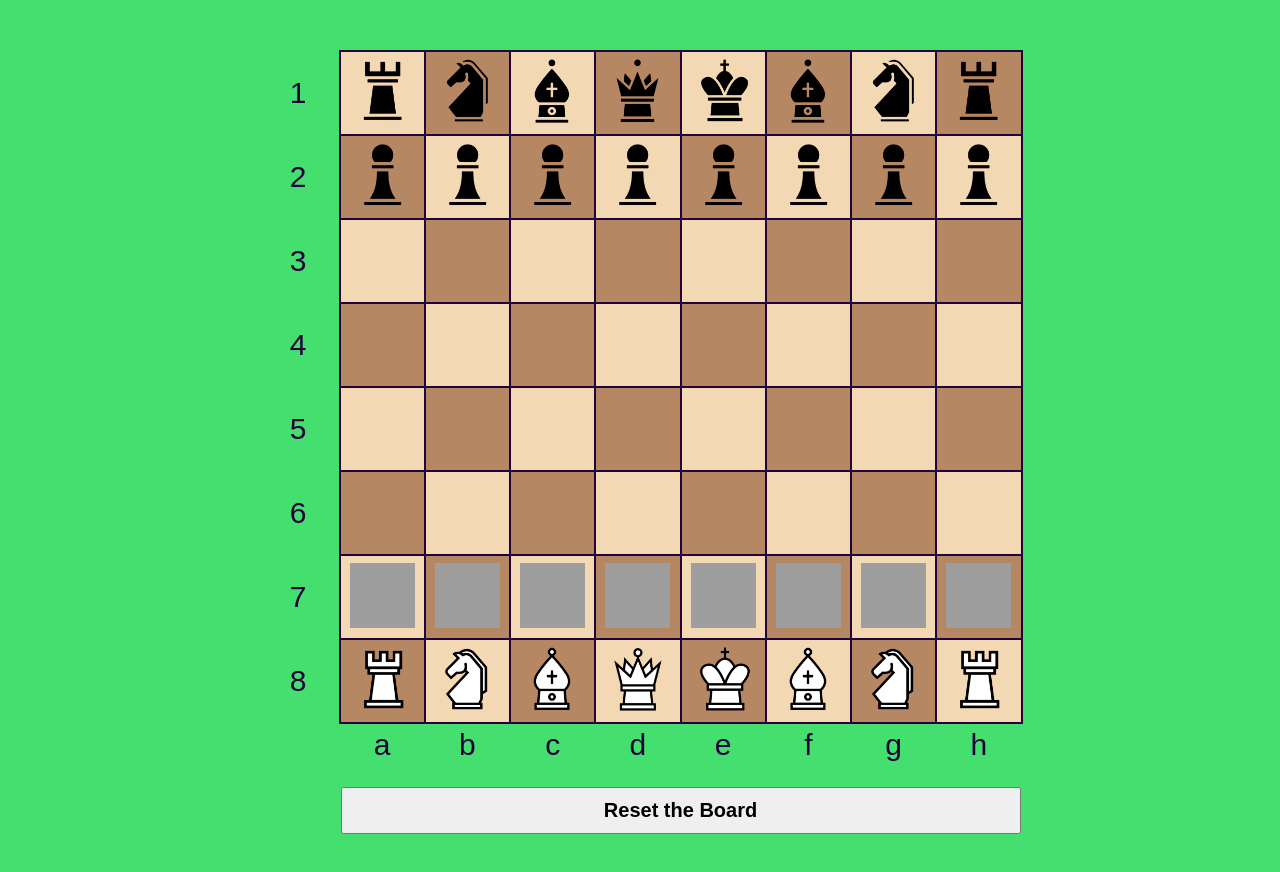
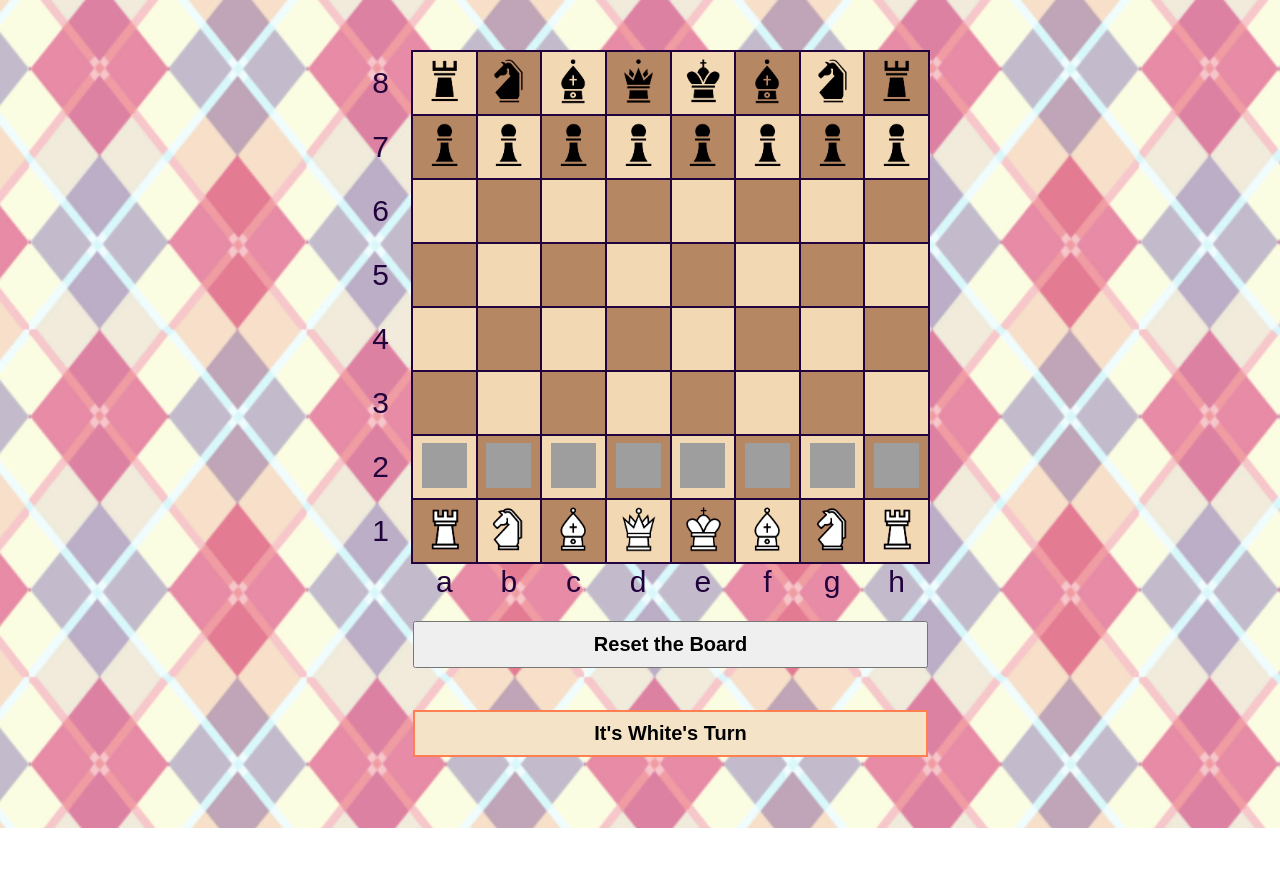
Before and after one commit to gowricr07-web/chess-app, a plain HTML site: page index.html in a window 1280 px wide. After the commit the page ends 828 px from the top, so only its background shows below. Drawn offline with Linux system fonts and the light colour scheme; grey boxes are pictures that could not be loaded.

Commit message:
Completed

```diff
--- a/index.html
+++ b/index.html
@@ -9,157 +9,93 @@
 <body>
     <!--Board-->
     <table>
-        <tr id="row1">
-            <td class="vert-labels">1</td>
-            <td class="white-box" id="a1">
-                <img src="pieces/black_rook.png" alt="black_rook" id="black_rook_1">
-            </td>
-            <td class="black-box" id="b1">
-                <img src="pieces/black_knight.png" alt="black_knight" id="black_knight_1">
-            </td>
-            <td class="white-box" id="c1">
-                <img src="pieces/black_bishop.png" alt="black_bishop" id="black_bishop_1">
-            </td>
-            <td class="black-box" id="d1">
-                <img src="pieces/black_queen.png" alt="black_queen" id="black_queen">
-            </td>
-            <td class="white-box" id="e1">
-                <img src="pieces/black_king.png" alt="black_king" id="black_king">
-            </td>
-            <td class="black-box" id="f1">
-                <img src="pieces/black_bishop.png" alt="black_bishop" id="black_bishop_2">
-            </td>
-            <td class="white-box" id="g1">
-                <img src="pieces/black_knight.png" alt="black_knight" id="black_knight_2">
-            </td>
-            <td class="black-box" id="h1">
-                <img src="pieces/black_rook.png" alt="black_rook" id="black_rook_2">
-            </td>
+        <tr id="row8">
+            <td class="vert-labels">8</td>
+            <td class="white-box" id="a8"></td>
+            <td class="black-box" id="b8"></td>
+            <td class="white-box" id="c8"></td>
+            <td class="black-box" id="d8"></td>
+            <td class="white-box" id="e8"></td>
+            <td class="black-box" id="f8"></td>
+            <td class="white-box" id="g8"></td>
+            <td class="black-box" id="h8"></td>
+        </tr>
+        <tr id="row7">
+            <td class="vert-labels">7</td>
+            <td class="black-box" id="a7"></td>
+            <td class="white-box" id="b7"></td>
+            <td class="black-box" id="c7"></td>
+            <td class="white-box" id="d7"></td>
+            <td class="black-box" id="e7"></td>
+            <td class="white-box" id="f7"></td>
+            <td class="black-box" id="g7"></td>
+            <td class="white-box" id="h7"></td>
+        </tr>
+        <tr id="row6">
+            <td class="vert-labels">6</td>
+            <td class="white-box" id="a6"></td>
+            <td class="black-box" id="b6"></td>
+            <td class="white-box" id="c6"></td>
+            <td class="black-box" id="d6"></td>
+            <td class="white-box" id="e6"></td>
+            <td class="black-box" id="f6"></td>
+            <td class="white-box" id="g6"></td>
+            <td class="black-box" id="h6"></td>
+        </tr>
+        <tr id="row5">
+            <td class="vert-labels">5</td>
+            <td class="black-box" id="a5"></td>
+            <td class="white-box" id="b5"></td>
+            <td class="black-box" id="c5"></td>
+            <td class="white-box" id="d5"></td>
+            <td class="black-box" id="e5"></td>
+            <td class="white-box" id="f5"></td>
+            <td class="black-box" id="g5"></td>
+            <td class="white-box" id="h5"></td>
+        </tr>
+        <tr id="row4">
+            <td class="vert-labels">4</td>
+            <td class="white-box" id="a4"></td>
+            <td class="black-box" id="b4"></td>
+            <td class="white-box" id="c4"></td>
+            <td class="black-box" id="d4"></td>
+            <td class="white-box" id="e4"></td>
+            <td class="black-box" id="f4"></td>
+            <td class="white-box" id="g4"></td>
+            <td class="black-box" id="h4"></td>
+        </tr>
+        <tr id="row3">
+            <td class="vert-labels">3</td>
+            <td class="black-box" id="a3"></td>
+            <td class="white-box" id="b3"></td>
+            <td class="black-box" id="c3"></td>
+            <td class="white-box" id="d3"></td>
+            <td class="black-box" id="e3"></td>
+            <td class="white-box" id="f3"></td>
+            <td class="black-box" id="g3"></td>
+            <td class="white-box" id="h3"></td>
         </tr>
         <tr id="row2">
             <td class="vert-labels">2</td>
-            <td class="black-box" id="a2">
-                <img src="pieces/black_pawn.png" alt="black_pawn" id="black_pawn_1">
-            </td>
-            <td class="white-box" id="b2">
-                <img src="pieces/black_pawn.png" alt="black_pawn" id="black_pawn_2">
-            </td>
-            <td class="black-box" id="c2">
-                <img src="pieces/black_pawn.png" alt="black_pawn" id="black_pawn_3">
-            </td>
-            <td class="white-box" id="d2">
-                <img src="pieces/black_pawn.png" alt="black_pawn" id="black_pawn_4">
-            </td>
-            <td class="black-box" id="e2">
-                <img src="pieces/black_pawn.png" alt="black_pawn" id="black_pawn_5">
-            </td>
-            <td class="white-box" id="f2">
-                <img src="pieces/black_pawn.png" alt="black_pawn" id="black_pawn_6">
-            </td>
-            <td class="black-box" id="g2">
-                <img src="pieces/black_pawn.png" alt="black_pawn" id="black_pawn_7">
-            </td>
-            <td class="white-box" id="h2">
-                <img src="pieces/black_pawn.png" alt="black_pawn" id="black_pawn_8">
-            </td>
+            <td class="white-box" id="a2"></td>
+            <td class="black-box" id="b2"></td>
+            <td class="white-box" id="c2"></td>
+            <td class="black-box" id="d2"></td>
+            <td class="white-box" id="e2"></td>
+            <td class="black-box" id="f2"></td>
+            <td class="white-box" id="g2"></td>
+            <td class="black-box" id="h2"></td>
         </tr>
-        <tr id="row3">
-            <td class="vert-labels">3</td>
-            <td class="white-box" id="a3"></td>
-            <td class="black-box" id="b3"></td>
-            <td class="white-box" id="c3"></td>
-            <td class="black-box" id="d3"></td>
-            <td class="white-box" id="e3"></td>
-            <td class="black-box" id="f3"></td>
-            <td class="white-box" id="g3"></td>
-            <td class="black-box" id="h3"></td>
-        </tr>
-        <tr id="row4">
-            <td class="vert-labels">4</td>
-            <td class="black-box" id="a4"></td>
-            <td class="white-box" id="b4"></td>
-            <td class="black-box" id="c4"></td>
-            <td class="white-box" id="d4"></td>
-            <td class="black-box" id="e4"></td>
-            <td class="white-box" id="f4"></td>
-            <td class="black-box" id="g4"></td>
-            <td class="white-box" id="h4"></td>
-        </tr>
-        <tr id="row5">
-            <td class="vert-labels">5</td>
-            <td class="white-box" id="a5"></td>
-            <td class="black-box" id="b5"></td>
-            <td class="white-box" id="c5"></td>
-            <td class="black-box" id="d5"></td>
-            <td class="white-box" id="e5"></td>
-            <td class="black-box" id="f5"></td>
-            <td class="white-box" id="g5"></td>
-            <td class="black-box" id="h5"></td>
-        </tr>
-        <tr id="row6">
-            <td class="vert-labels">6</td>
-            <td class="black-box" id="a6"></td>
-            <td class="white-box" id="b6"></td>
-            <td class="black-box" id="c6"></td>
-            <td class="white-box" id="d6"></td>
-            <td class="black-box" id="e6"></td>
-            <td class="white-box" id="f6"></td>
-            <td class="black-box" id="g6"></td>
-            <td class="white-box" id="h6"></td>
-        </tr>
-        <tr id="row7">
-            <td class="vert-labels">7</td>
-            <td class="white-box" id="a7">
-                <img src="pieces/white_pawn.png" alt="white_pawn" id="white_pawn_1">
-            </td>
-            <td class="black-box" id="b7">
-                <img src="pieces/white_pawn.png" alt="white_pawn" id="white_pawn_2">
-            </td>
-            <td class="white-box" id="c7">
-                <img src="pieces/white_pawn.png" alt="white_pawn" id="white_pawn_3">
-            </td>
-            <td class="black-box" id="d7">
-                <img src="pieces/white_pawn.png" alt="white_pawn" id="white_pawn_4">
-            </td>
-            <td class="white-box" id="e7">
-                <img src="pieces/white_pawn.png" alt="white_pawn" id="white_pawn_5">
-            </td>
-            <td class="black-box" id="f7">
-                <img src="pieces/white_pawn.png" alt="white_pawn" id="white_pawn_6">
-            </td>
-            <td class="white-box" id="g7">
-                <img src="pieces/white_pawn.png" alt="white_pawn" id="white_pawn_7">
-            </td>
-            <td class="black-box" id="h7">
-                <img src="pieces/white_pawn.png" alt="white_pawn" id="white_pawn_8">
-            </td>
-        </tr>
-        <tr id="row8">
-            <td class="vert-labels">8</td>
-            <td class="black-box" id="a8">
-                <img src="pieces/white_rook.png" alt="white_rook" id="white_rook_1">
-            </td>
-            <td class="white-box" id="b8">
-                <img src="pieces/white_knight.png" alt="white_knight" id="white_knight_1">
-            </td>
-            <td class="black-box" id="c8">
-                <img src="pieces/white_bishop.png" alt="white_bishop" id="white_bishop_1">
-            </td>
-            <td class="white-box" id="d8">
-                <img src="pieces/white_queen.png" alt="white_queen" id="white_queen">
-            </td>
-            <td class="black-box" id="e8">
-                <img src="pieces/white_king.png" alt="white_king" id="white_king">
-            </td>
-            <td class="white-box" id="f8">
-                <img src="pieces/white_bishop.png" alt="white_bishop" id="white_bishop_2">
-            </td>
-            <td class="black-box" id="g8">
-                <img src="pieces/white_knight.png" alt="white_knight" id="white_knight_2">
-            </td>
-            <td class="white-box" id="h8">
-                <img src="pieces/white_rook.png" alt="white_rook" id="white_rook_2">
-            </td>
+        <tr id="row1">
+            <td class="vert-labels">1</td>
+            <td class="black-box" id="a1"></td>
+            <td class="white-box" id="b1"></td>
+            <td class="black-box" id="c1"></td>
+            <td class="white-box" id="d1"></td>
+            <td class="black-box" id="e1"></td>
+            <td class="white-box" id="f1"></td>
+            <td class="black-box" id="g1"></td>
+            <td class="white-box" id="h1"></td>
         </tr>
         <tr>
             <td class="horz-labels"></td>
@@ -175,10 +111,16 @@
         <tr>
             <td style="border: none;"></td>
             <td colspan="8" style="border: none;">
-                <!--Buttons-->
-                <button>Reset the Board</button>
+                <button id="set_board" class="chess_buttons">Reset the Board</button>
+            </td>
+        </tr>
+        <tr>
+            <td style="border: none;"></td>
+            <td colspan="8" style="border: none;">
+                <h3 id="turn_display">It's White's Turn</h3>
             </td>
         </tr>
     </table>
+    <script src="script.js"></script>
 </body>
 </html>
--- /dev/null
+++ b/script.js
@@ -0,0 +1,295 @@
+let selectedSquare = null;
+let legalMoves = [];
+let currentTurn = 'white'; // 'white' or 'black'
+let gameOver = false;
+
+let board = null;
+let turnDisplay = null;
+
+// Ensure DOM is fully loaded before initializing
+document.addEventListener('DOMContentLoaded', () => {
+    board = document.querySelector('table');
+    turnDisplay = document.getElementById('turn_display');
+
+    // Attach click listener to reset button if present
+    const setB = document.getElementById("set_board");
+    if (setB) {
+        setB.addEventListener('click', setBoard);
+    }
+
+    // Populate initial board state
+    setBoard();
+
+    // Main click listener using event delegation
+    if (board) {
+        board.addEventListener('click', handleBoardClick);
+    }
+});
+
+function handleBoardClick(event) {
+    if (gameOver) return; // Ignore all clicks once the game has ended
+
+    const square = event.target.closest('td');
+
+    // Ignore clicks outside valid board cells or on labels/status cells
+    if (!square || square.classList.contains('horz-labels') || square.classList.contains('vert-labels') || square.classList.contains('status-cell')) {
+        return;
+    }
+
+    const clickedPiece = square.querySelector('img');
+
+    // CASE 1: Move to target square if it is in legal moves list
+    if (selectedSquare && legalMoves.includes(square.id)) {
+        movePiece(selectedSquare, square);
+        clearHighlights();
+        if (!gameOver) {
+            switchTurn();
+        }
+        return;
+    }
+
+    // CASE 2: Select a piece belonging to the active player
+    if (clickedPiece && isPieceTurn(clickedPiece)) {
+        // Deselect if clicking the same piece twice
+        if (selectedSquare === square) {
+            clearHighlights();
+            return;
+        }
+
+        clearHighlights();
+        selectedSquare = square;
+        square.classList.add('selected');
+
+        // Calculate and highlight legal moves
+        legalMoves = calculateLegalMoves(square);
+        legalMoves.forEach(squareId => {
+            const targetCell = document.getElementById(squareId);
+            if (targetCell) targetCell.classList.add('possible-move');
+        });
+        return;
+    }
+
+    // CASE 3: Clicked invalid cell -> clear selection
+    clearHighlights();
+}
+
+function setBoard() {
+    // 1. Clear existing board pieces
+    const cells = document.querySelectorAll('.white-box, .black-box');
+    cells.forEach(cell => cell.innerHTML = '');
+
+    // 2. Reset turn, selections, and game-over state
+    clearHighlights();
+    currentTurn = 'white';
+    gameOver = false;
+    if (turnDisplay) turnDisplay.textContent = "It's White's Turn";
+
+    // 3. Define starting position layout
+    const initialBoard = {
+        // Row 8 - Black Major
+        a8: 'b_rook', b8: 'b_knight', c8: 'b_bishop', d8: 'b_queen',
+        e8: 'b_king', f8: 'b_bishop', g8: 'b_knight', h8: 'b_rook',
+        // Row 7 - Black Pawns
+        a7: 'b_pawn', b7: 'b_pawn', c7: 'b_pawn', d7: 'b_pawn',
+        e7: 'b_pawn', f7: 'b_pawn', g7: 'b_pawn', h7: 'b_pawn',
+        // Row 2 - White Pawns
+        a2: 'w_pawn', b2: 'w_pawn', c2: 'w_pawn', d2: 'w_pawn',
+        e2: 'w_pawn', f2: 'w_pawn', g2: 'w_pawn', h2: 'w_pawn',
+        // Row 1 - White Major
+        a1: 'w_rook', b1: 'w_knight', c1: 'w_bishop', d1: 'w_queen',
+        e1: 'w_king', f1: 'w_bishop', g1: 'w_knight', h1: 'w_rook'
+    };
+
+    // 4. Populate board dynamically
+    for (const [squareId, pieceCode] of Object.entries(initialBoard)) {
+        const square = document.getElementById(squareId);
+        if (square) {
+            const img = document.createElement('img');
+
+            const [colorPrefix, type] = pieceCode.split('_');
+            const fullName = `${colorPrefix === 'w' ? 'white' : 'black'}_${type}`;
+
+            img.src = `pieces/${fullName}.png`;
+            img.alt = fullName;
+            img.id = `${pieceCode}_${squareId}`; // e.g., 'w_pawn_a2'
+            square.appendChild(img);
+        }
+    }
+}
+
+function movePiece(fromSquare, toSquare) {
+    const piece = fromSquare.querySelector('img');
+    const capturedPiece = toSquare.querySelector('img'); // Check before clearing the target square
+
+    // If we're capturing a king, the game ends immediately
+    if (capturedPiece && capturedPiece.id.includes('king')) {
+        const winner = capturedPiece.id.startsWith('w_') ? 'black' : 'white';
+        toSquare.innerHTML = '';
+        toSquare.appendChild(piece);
+        endGame(winner);
+        return;
+    }
+
+    toSquare.innerHTML = ''; // Clear target square contents (capture piece)
+    toSquare.appendChild(piece);
+}
+
+function endGame(winner) {
+    gameOver = true;
+    clearHighlights();
+    if (turnDisplay) {
+        turnDisplay.textContent = `${winner.charAt(0).toUpperCase() + winner.slice(1)} wins!`;
+    }
+}
+
+function clearHighlights() {
+    if (selectedSquare) {
+        selectedSquare.classList.remove('selected');
+        selectedSquare = null;
+    }
+    document.querySelectorAll('.possible-move').forEach(el => el.classList.remove('possible-move'));
+    legalMoves = [];
+}
+
+function isPieceTurn(pieceImg) {
+    return (currentTurn === 'white' && pieceImg.id.startsWith('w_')) ||
+           (currentTurn === 'black' && pieceImg.id.startsWith('b_'));
+}
+
+function switchTurn() {
+    currentTurn = currentTurn === 'white' ? 'black' : 'white';
+    if (turnDisplay) {
+        turnDisplay.textContent = `It's ${currentTurn.charAt(0).toUpperCase() + currentTurn.slice(1)}'s Turn`;
+    }
+}
+
+// --- LEGAL MOVE CALCULATIONS ---
+
+function calculateLegalMoves(square) {
+    const piece = square.querySelector('img');
+    if (!piece) return [];
+
+    const file = square.id[0]; // 'a' to 'h'
+    const rank = parseInt(square.id[1]); // 1 to 8
+    const pieceType = piece.id.split('_')[1]; // 'pawn', 'rook', 'knight', etc.
+    const color = piece.id.startsWith('w_') ? 'white' : 'black';
+
+    let moves = [];
+
+    switch (pieceType) {
+        case 'pawn':
+            const dir = color === 'white' ? 1 : -1;
+            const startRank = color === 'white' ? 2 : 7;
+
+            // 1 square forward
+            const forwardId = `${file}${rank + dir}`;
+            if (isEmpty(forwardId)) {
+                moves.push(forwardId);
+                // 2 squares forward from starting rank
+                const doubleForwardId = `${file}${rank + (2 * dir)}`;
+                if (rank === startRank && isEmpty(doubleForwardId)) {
+                    moves.push(doubleForwardId);
+                }
+            }
+
+            // Diagonal captures
+            const captureFiles = [String.fromCharCode(file.charCodeAt(0) - 1), String.fromCharCode(file.charCodeAt(0) + 1)];
+            captureFiles.forEach(f => {
+                const targetId = `${f}${rank + dir}`;
+                if (isEnemy(targetId, color)) moves.push(targetId);
+            });
+            break;
+
+        case 'knight':
+            const knightOffsets = [
+                [-2, -1], [-2, 1], [-1, -2], [-1, 2],
+                [1, -2], [1, 2], [2, -1], [2, 1]
+            ];
+            knightOffsets.forEach(([df, dr]) => {
+                const targetId = getSquareId(file, rank, df, dr);
+                if (isValidSquare(targetId) && (isEmpty(targetId) || isEnemy(targetId, color))) {
+                    moves.push(targetId);
+                }
+            });
+            break;
+
+        case 'bishop':
+            moves.push(...getRayMoves(file, rank, [[1, 1], [1, -1], [-1, 1], [-1, -1]], color));
+            break;
+
+        case 'rook':
+            moves.push(...getRayMoves(file, rank, [[1, 0], [-1, 0], [0, 1], [0, -1]], color));
+            break;
+
+        case 'queen':
+            moves.push(...getRayMoves(file, rank, [
+                [1, 0], [-1, 0], [0, 1], [0, -1],
+                [1, 1], [1, -1], [-1, 1], [-1, -1]
+            ], color));
+            break;
+
+        case 'king':
+            const kingOffsets = [
+                [-1, -1], [-1, 0], [-1, 1],
+                [0, -1],           [0, 1],
+                [1, -1],  [1, 0],  [1, 1]
+            ];
+            kingOffsets.forEach(([df, dr]) => {
+                const targetId = getSquareId(file, rank, df, dr);
+                if (isValidSquare(targetId) && (isEmpty(targetId) || isEnemy(targetId, color))) {
+                    moves.push(targetId);
+                }
+            });
+            break;
+    }
+
+    return moves;
+}
+
+function getRayMoves(file, rank, directions, color) {
+    let moves = [];
+    directions.forEach(([df, dr]) => {
+        let step = 1;
+        while (true) {
+            const targetId = getSquareId(file, rank, df * step, dr * step);
+            if (!isValidSquare(targetId)) break;
+
+            if (isEmpty(targetId)) {
+                moves.push(targetId);
+            } else if (isEnemy(targetId, color)) {
+                moves.push(targetId);
+                break;
+            } else {
+                break;
+            }
+            step++;
+        }
+    });
+    return moves;
+}
+
+function getSquareId(file, rank, df, dr) {
+    const newFile = String.fromCharCode(file.charCodeAt(0) + df);
+    const newRank = rank + dr;
+    return `${newFile}${newRank}`;
+}
+
+function isValidSquare(squareId) {
+    if (squareId.length !== 2) return false;
+    const f = squareId[0];
+    const r = parseInt(squareId[1]);
+    return f >= 'a' && f <= 'h' && r >= 1 && r <= 8;
+}
+
+function isEmpty(squareId) {
+    const el = document.getElementById(squareId);
+    return el && !el.querySelector('img');
+}
+
+function isEnemy(squareId, activeColor) {
+    const el = document.getElementById(squareId);
+    if (!el) return false;
+    const img = el.querySelector('img');
+    if (!img) return false;
+    return activeColor === 'white' ? img.id.startsWith('b_') : img.id.startsWith('w_');
+}
--- a/style.css
+++ b/style.css
@@ -1,6 +1,7 @@
 body {
-    background-color: #44df6e;
     margin: 50px;
+    background-image: url('bgs/bg_3.png');
+    background-size: 1600px;
 }
 
 table {
@@ -10,8 +11,8 @@ table {
 
 td {
     border: solid #21023d 2px;
-    width: 80px;
-    height: 80px;
+    width: 60px;
+    height: 60px;
     text-align: center;
 }
 
@@ -26,7 +27,7 @@ td {
 td.horz-labels {
     border: none;
     text-align: center;
-    height: 40px;
+    height: 25px;
     font-family: Arial, Helvetica, sans-serif;
     font-size: 30px;
     color: #21023d;
@@ -35,32 +36,68 @@ td.horz-labels {
 td.vert-labels {
     border: none;
     text-align: center;
-    width: 40px;
+    width: 25px;
     font-family: Arial, Helvetica, sans-serif;
     font-size: 30px;
     color: #21023d;
 }
 
-button {
-    display: block;         /* Allows margin: auto to center the button */
-    margin: 20px auto;      /* Centers horizontally and adds 20px space above/below */
-    padding: 10px 20px;     /* Comfortable internal spacing (Top/Bottom Right/Left) */
+#set_board {
+    display: block !important;
+    margin: 20px auto;
+    padding: 10px 20px;
     text-align: center;
     font-size: 20px;
     font-weight: bold;
     font-family: Arial, Helvetica, sans-serif;
-    width: 680px;
+    width: 515px;
 }
 
-button:hover {
+#set_board:hover {
     background-color: aquamarine;
 }
 
-button:active {
+#set_board:active {
     background-color: cornflowerblue;
 }
 
 img {
-    width: 65px;
-    height: 65px;
+    width: 45px;
+    height: 45px;
 }
+
+#turn_display {
+    display: block;
+    text-align: center;
+    margin: 20px auto;
+    padding: 10px 20px;
+    background-color: rgb(245, 227, 200);
+    font-size: 20px;
+    font-family: Arial, Helvetica, sans-serif;
+    font-weight: bold;
+    border: solid coral 2px;
+}
+
+.selected {
+    box-shadow: inset 0 0 0 4px gold;
+}
+
+.possible-move {
+    position: relative;
+}
+
+.possible-move::after {
+    content: '';
+    position: absolute;
+    top: 50%;
+    left: 50%;
+    width: 18px;
+    height: 18px;
+    background-color: rgba(0, 0, 0, 0.35);
+    border-radius: 50%;
+    transform: translate(-50%, -50%);
+}
+
+.white-box, .black-box {
+    cursor: pointer;
+}
```
Also changed, not shown: bgs/bg_1.png (added), bgs/bg_3.png (added), pieces/active.png (added), 1 other file.
